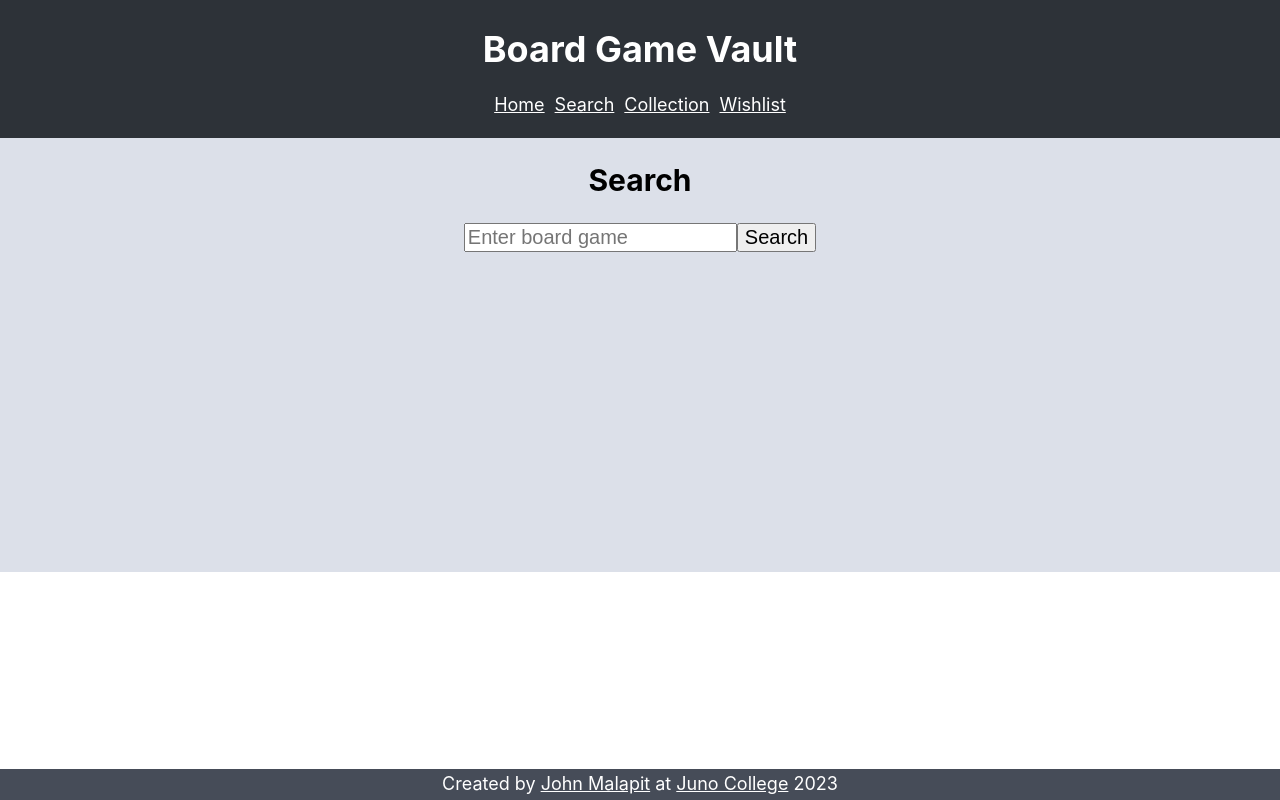
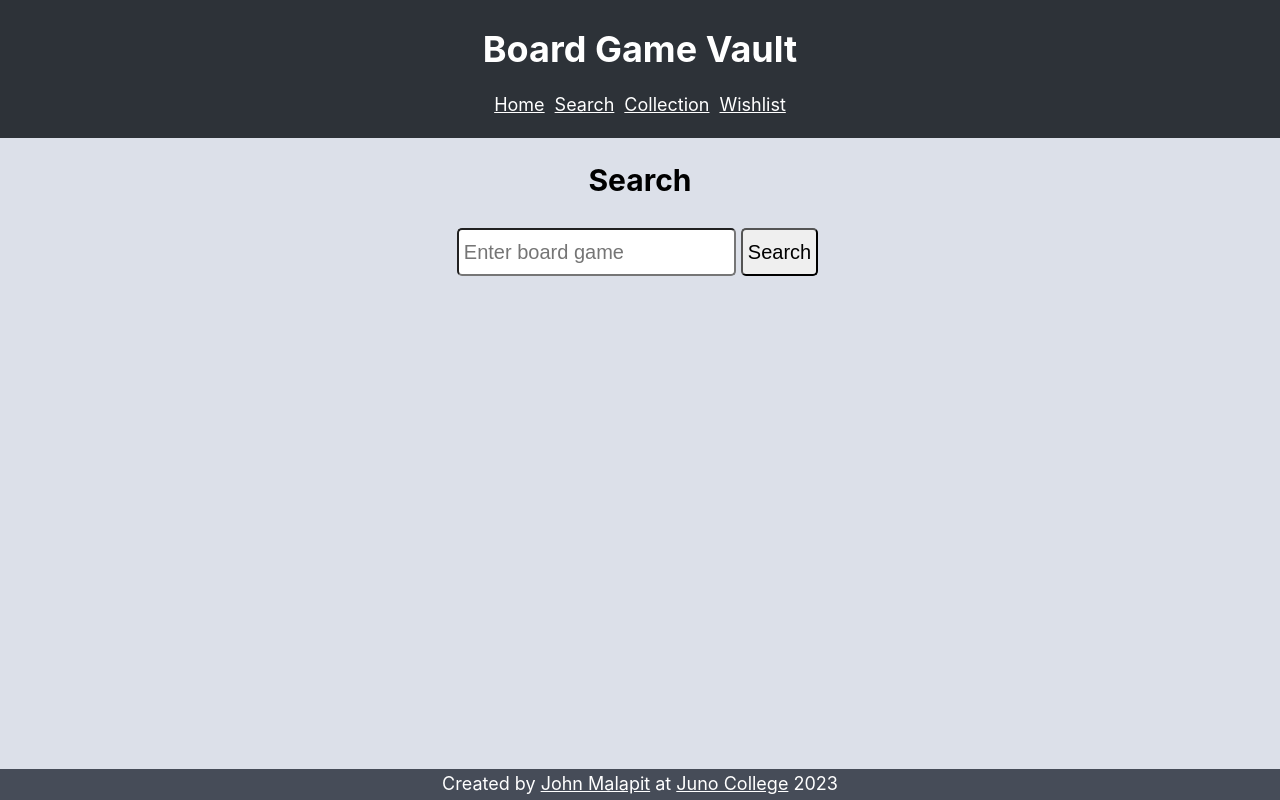
Before and after one commit to johnmal-dev/bgvault, a React (Create React App) app: page /search in a window 1280 px wide. Built offline with nearby package versions, Linux system fonts and the light colour scheme; no server answers; the database is empty.

Commit message:
styling updates

```diff
--- a/src/Components/CollectionDisplay.jsx
+++ b/src/Components/CollectionDisplay.jsx
@@ -33,6 +33,7 @@ const CollectionDisplay = ({ collection, removeFromCollection }) => {
                   </Link>
                 </div>
                 <button
+                  className='button'
                   onClick={() => {
                     removeFromCollection(key);
                     toast(`${name} has been removed from your collection.`);
--- a/src/Components/GameForm.jsx
+++ b/src/Components/GameForm.jsx
@@ -18,13 +18,14 @@ const GameForm = ({ setGameQuery, gameQuery }) => {
         Enter a board game title
       </label>
       <input
+        className='game-input'
         id='game-input'
         type='text'
         value={gameInput}
         placeholder='Enter board game'
         onChange={(e) => setGameInput(e.target.value)}
       />
-      <button>Search</button>
+      <button className='button'>Search</button>
     </form>
   );
 };
--- a/src/sassPartials/_gameForm.scss
+++ b/src/sassPartials/_gameForm.scss
@@ -1,3 +1,22 @@
+@use 'variables' as *;
+
 .game-form {
   margin-block: 20px;
+  display: flex;
+  justify-content: center;
+  align-items: center;
+  @media (max-width: $mq-mobile-lg) {
+    flex-direction: column;
+    .game-input,
+    .button {
+      width: 90%;
+      text-align: center;
+    }
+  }
+  .game-input,
+  .button {
+    border-radius: $border-radius;
+    line-height: 2rem;
+    padding: 2px 5px;
+  }
 }
--- a/src/sassPartials/_global.scss
+++ b/src/sassPartials/_global.scss
@@ -1,3 +1,5 @@
+@use '../sassPartials/variables' as *;
+
 .App {
   min-height: 100vh;
   display: flex;
@@ -30,6 +32,7 @@ a {
   justify-content: center;
   align-items: center;
   margin: 5px;
+  border-radius: $border-radius;
 }
 
 button:not([disabled]) {
--- a/src/sassPartials/_home.scss
+++ b/src/sassPartials/_home.scss
@@ -9,6 +9,9 @@
       display: grid;
       grid-template-columns: repeat(2, 1fr);
       gap: 30px;
+      @media (max-width: $mq-mobile-lg) {
+        grid-template-columns: 1fr;
+      }
       .card {
         font-size: 1.2rem;
         color: $white;
@@ -20,17 +23,20 @@
         justify-content: flex-start;
         align-items: baseline;
         height: 250px;
+        @media (max-width: $mq-mobile-lg) {
+          height: 200px;
+        }
         h3 {
           align-self: flex-end;
           margin: 0;
         }
         &.search {
-          background: url(../images/christopher-paul-high-fwRMK19zavc-unsplash.jpg);
+          background: url(../images/joshua-hoehne-c-jTL24e50c-unsplash.jpg);
           background-position: center;
           background-size: cover;
         }
         &.collection {
-          background: url(../images/joshua-hoehne-c-jTL24e50c-unsplash.jpg);
+          background: url(../images/christopher-paul-high-fwRMK19zavc-unsplash.jpg);
           background-position: center;
           background-size: cover;
         }
--- a/src/sassPartials/_paginationDisplay.scss
+++ b/src/sassPartials/_paginationDisplay.scss
@@ -2,13 +2,14 @@
 
 .pagination {
   .container {
-    margin-bottom: 20px;
+    margin-block: 20px;
     display: flex;
     justify-content: center;
     align-items: center;
     gap: 25px;
     .page-numbers {
       display: flex;
+      flex-wrap: wrap;
       width: 100%;
       gap: 20px;
       justify-content: center;
--- a/src/sassPartials/_searchDisplay.scss
+++ b/src/sassPartials/_searchDisplay.scss
@@ -2,6 +2,7 @@
 
 .search-display {
   background-color: $color-3;
+  flex-grow: 1;
 }
 
 .search-results {
```
